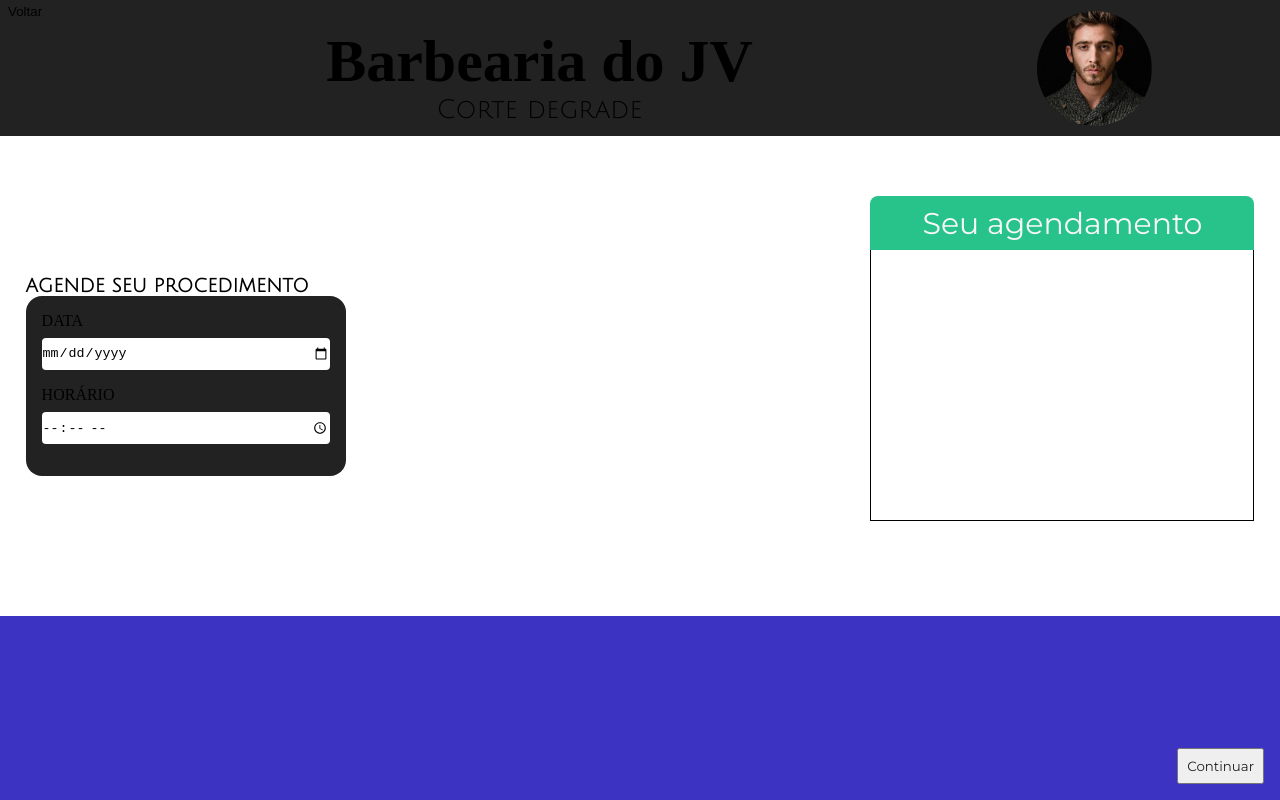
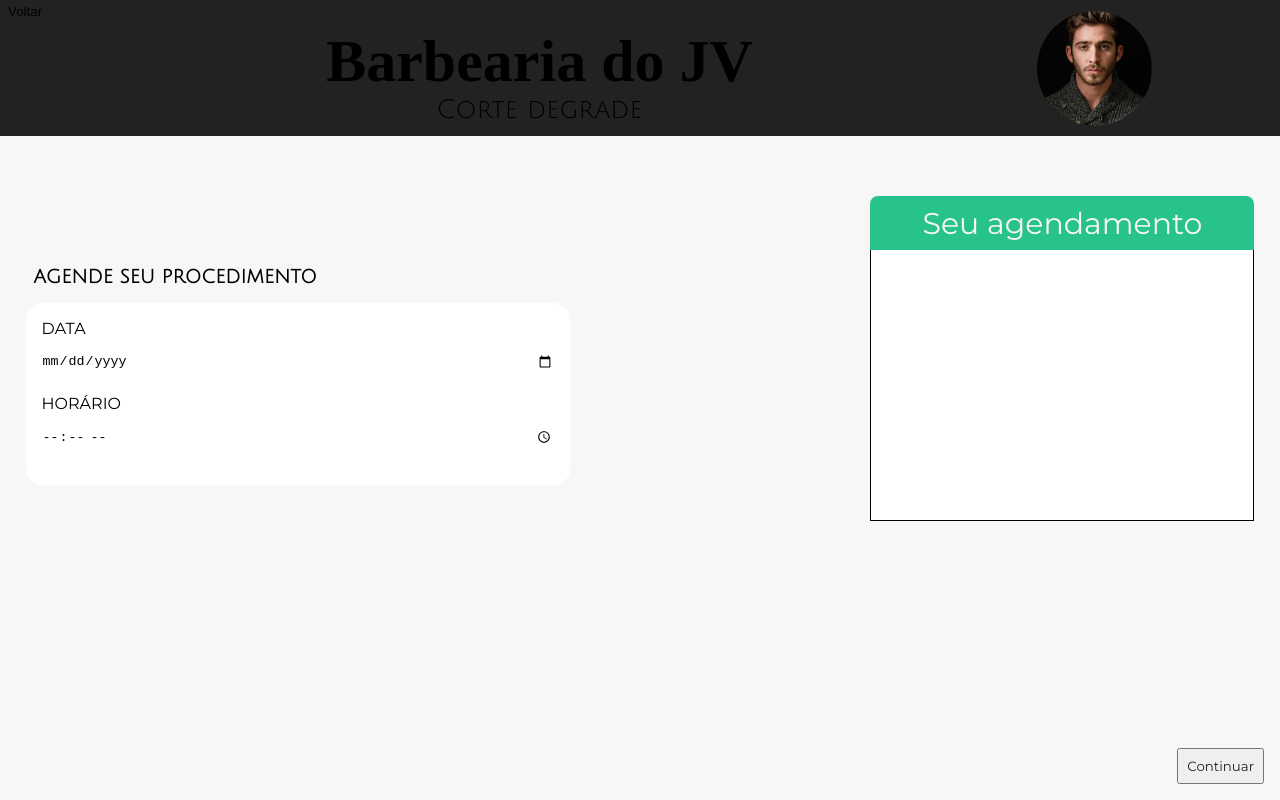
Before and after one commit to Agenda-Synapse/FrontEnd, an Angular app: page /agendar in a window 1280 px wide. Built offline with nearby package versions, Linux system fonts and the light colour scheme; a web font is replaced by a local one.

Commit message:
fix: sfuhvbkr

```diff
--- a/src/app/pages/agendar/agendar.component.scss
+++ b/src/app/pages/agendar/agendar.component.scss
@@ -58,6 +58,7 @@
   align-items: center;
   height: 60vh;
   width: 100vw;
+  background-color: var(--bg-princi);
 
   .dtHr {
     display: flex;
@@ -69,11 +70,13 @@
     h3 {
       font-family: var(--principal-font);
       width: max-content;
+      margin-bottom: 1rem;
+      padding-left: .5rem;
     }
 
     .inserts {
       display: flex;
-      background-color: var(--black);
+      background-color: #ffffff;
       width: max-content;
       padding: 1rem;
       border-radius: 1rem;
@@ -81,18 +84,19 @@
       .changes {
         display: flex;
         flex-direction: column;
+        width: 40vw;
 
         .fields {
           display: flex;
           flex-direction: column;
 
           label {
+            font-family: var(--second-font);
             margin-bottom: 0.5rem;
           }
 
           input {
             height: 2rem;
-            width: 18rem;
             border-radius: 0.25rem;
             margin-bottom: 1rem;
             border: none;
@@ -129,6 +133,7 @@
       display: flex;
       height: 75%;
       width: calc(100% - 2px);
+      background-color: #ffffff;
       border-right: solid 1px #000000;
       border-bottom: solid 1px #000000;
       border-left: solid 1px #000000;
@@ -143,7 +148,7 @@
   justify-content: flex-start;
   height: 23vh;
   width: 100vw;
-  background-color: #3c33c3;
+  background-color: var(--bg-princi);
 
   .continue{
     display: flex;
```
